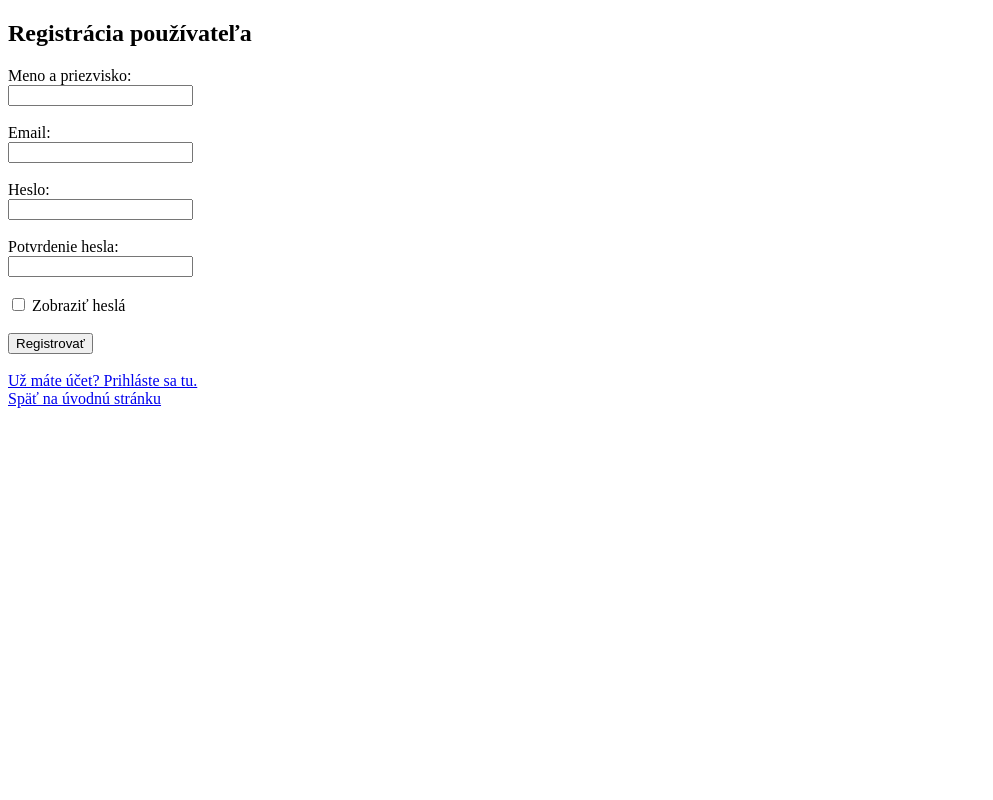
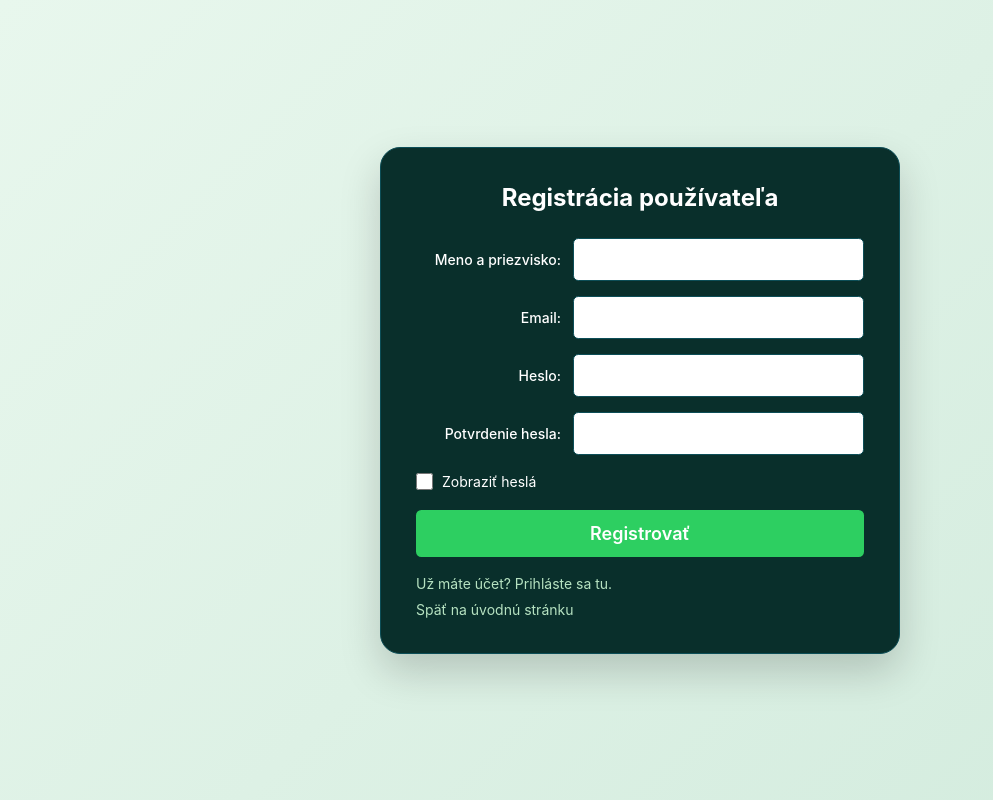
Before and after one commit to MatusHorvath555/STEP, a PHP site: page /STEP/public/register.php in a window 1280 px wide. Shown: the whole page, without its empty margins (0-993 px from the left). Run offline with PHP 8.4, Linux system fonts and the light colour scheme; some libraries are stand-ins or nearby versions.

Commit message:
doplnene o css

```diff
--- a/STEP/public/css/style.css
+++ b/STEP/public/css/style.css
@@ -1,205 +1,303 @@
-/* Základné nastavenie a bledo-zelené pozadie */
+ /*1. ZÁKLADNÉ NASTAVENIA */
+
 * {
     box-sizing: border-box;
     margin: 0;
     padding: 0;
-    font-family: 'Segoe UI', Tahoma, Geneva, Verdana, sans-serif;
+}
+
+html {
+    min-height: 100%;
 }
 
 body {
-    background: linear-gradient(135deg, #e6f4ea 0%, #ceebd6 100%);
+    min-height: 100vh;
+    padding: 30px 16px;
+
     display: flex;
     justify-content: center;
     align-items: center;
-    height: 100vh;
-    color: #f8fafc;
+
+    font-family: var(--font-hlavny);
+    color: var(--farba-text);
+
+    background: linear-gradient(
+        135deg,
+        #E8F7ED 0%,
+        #D2EBDD 100%
+    );
 }
 
-/* Hlavný tmavý tyrkysový kontajner */
+
+/* 2. REGISTRAČNÁ / PRIHLASOVACIA KARTA*/
+
 .login-container {
-    background: #092c28;
-    padding: 30px 35px;
+    width: 100%;
+    max-width: 520px;
+    padding: 35px;
+
+    background-color: #092F2B;
+    color: #FFFFFF;
+
+    border: 1px solid var(--farba-primarna);
     border-radius: 20px;
-    box-shadow: 0 20px 35px -10px rgba(0, 0, 0, 0.3);
-    width: 100%;
-    max-width: 420px;
-    border: 1px solid rgba(20, 184, 166, 0.3);
+
+    box-shadow: 0 18px 40px rgba(0, 0, 0, 0.18);
 }
 
-/* Horná lišta (Logo + Záložky) */
-.top-bar {
-    display: flex;
-    justify-content: space-between;
-    align-items: center;
-    margin-bottom: 24px;
-}
-
-.logo-step {
-    font-weight: 800;
-    font-size: 22px;
-    color: #10b981;
-    letter-spacing: 0.5px;
-}
-
-.tabs {
-    display: flex;
-    background: #041f1c;
-    border-radius: 20px;
-    padding: 3px;
-    border: 1px solid #0d5c53;
-}
-
-.tab {
-    padding: 6px 12px;
-    font-size: 12px;
-    font-weight: 500;
-    color: #94a3b8;
-    text-decoration: none;
-    border-radius: 16px;
-    transition: all 0.2s ease;
-}
-
-.tab.active {
-    background: #10b981;
-    color: #ffffff;
-}
 
 /* Nadpis */
+
 .login-container h2 {
-    margin-bottom: 20px;
-    font-size: 28px;
-    font-weight: 600;
-    color: #ffffff;
+    margin-bottom: 26px;
+
+    color: #FFFFFF;
+    font-size: var(--velkost-nadpis);
+    font-weight: 700;
     text-align: center;
 }
 
-/* Výber role (Študent / Pedagóg) */
-.section-label {
-    display: block;
-    font-size: 13px;
-    color: #94a3b8;
-    margin-bottom: 6px;
+
+
+/*3. SPRÁVY – ÚSPECH A CHYBA*/
+
+.alert {
+    padding: 12px 14px;
+    margin-bottom: 18px;
+
+    border-radius: var(--zaoblenie-tlacidlo);
+
+    font-size: 14px;
+    text-align: center;
 }
 
-.role-selector {
-    display: flex;
-    gap: 10px;
-    margin-bottom: 16px;
+.alert.error {
+    background-color: #FCE8E6;
+    color: #A12622;
 }
 
-.role-btn {
-    flex: 1;
-    padding: 10px;
-    background-color: #041f1c;
-    border: 1px solid #0d5c53;
-    border-radius: 10px;
-    color: #94a3b8;
-    font-size: 14px;
-    font-weight: 600;
-    cursor: pointer;
-    transition: all 0.2s ease;
+.alert.success {
+    background-color: #E3F5E9;
+    color: #176B36;
 }
 
-.role-btn.active {
-    background: #10b981;
-    color: #ffffff;
-    border-color: #10b981;
-    box-shadow: 0 4px 10px rgba(16, 185, 129, 0.3);
+
+/* 4. FORMULÁR*/
+
+.auth-form {
+    display: flex;
+    flex-direction: column;
+    gap: 15px;
+
+    width: 100%;
 }
 
-/* Vstupné políčka */
-.form-group {
-    margin-bottom: 16px;
+
+/* Jeden riadok – popis a políčko */
+
+.form-row {
+    display: grid;
+
+    grid-template-columns: 145px minmax(0, 1fr);
+
+    align-items: center;
+    gap: 12px;
+
+    width: 100%;
 }
 
-.form-group label {
-    display: block;
-    margin-bottom: 6px;
-    font-size: 13px;
-    color: #94a3b8;
+
+/* Popisy polí */
+
+.form-row label {
+    color: #FFFFFF;
+    font-size: 14px;
+    font-weight: 500;
+    text-align: right;
 }
 
-.form-group input {
+
+/* Vstupné políčka */
+
+.form-row input[type="text"],
+.form-row input[type="email"],
+.form-row input[type="password"] {
     width: 100%;
-    padding: 12px 16px;
-    background-color: #041f1c;
-    border: 1px solid #0d5c53;
-    border-radius: 10px;
-    font-size: 14px;
-    color: #ffffff;
+    min-width: 0;
+
+    padding: 11px 13px;
+
+    background-color: #FFFFFF;
+    color: #235860;
+
+    border: 1px solid var(--farba-primarna);
+    border-radius: var(--zaoblenie-tlacidlo);
+
+    font-family: var(--font-hlavny);
+    font-size: 15px;
+
     outline: none;
-    transition: all 0.2s ease;
+
+    transition: border-color 0.2s, box-shadow 0.2s;
 }
 
-.form-group input::placeholder {
-    color: #475569;
+
+/* Zvýraznenie aktívneho políčka */
+
+.form-row input:focus {
+    border-color: var(--farba-akcent);
+
+    box-shadow: 0 0 0 3px rgba(0, 141, 163, 0.2);
 }
 
-.form-group input:focus {
-    border-color: #14b8a6;
-    box-shadow: 0 0 0 3px rgba(20, 184, 166, 0.25);
+
+/* 5. ZOBRAZENIE HESIEL*/
+
+.form-checkbox-group {
+    display: flex;
+    align-items: center;
+    gap: 9px;
+
+    margin-top: 3px;
 }
 
-/* Hlavné tlačidlo Ďalej */
+.form-checkbox-group input[type="checkbox"] {
+    width: 17px;
+    height: 17px;
+
+    accent-color: var(--farba-tlacidlo-aktivne);
+
+    cursor: pointer;
+}
+
+.form-checkbox-group label {
+    color: #FFFFFF;
+    font-size: 14px;
+
+    cursor: pointer;
+}
+
+
+/* 6. REGISTRAČNÉ A PRIHLASOVACIE TLAČIDLO*/
+
 .btn-submit {
     width: 100%;
-    background: linear-gradient(135deg, #0d9488 0%, #10b981 100%);
-    color: white;
+
+    padding: 13px;
+    margin-top: 5px;
+
+    background-color: var(--farba-tlacidlo-aktivne);
+    color: #FFFFFF;
+
     border: none;
-    border-radius: 10px;
-    padding: 12px;
-    font-size: 15px;
+    border-radius: var(--zaoblenie-tlacidlo);
+
+    font-family: var(--font-hlavny);
+    font-size: var(--velkost-tlacidlo-prihlasenie);
     font-weight: 600;
+
     cursor: pointer;
-    transition: all 0.2s ease;
-    margin-top: 10px;
-    box-shadow: 0 4px 12px rgba(16, 185, 129, 0.3);
+
+    transition: background-color 0.2s, transform 0.2s;
 }
 
 .btn-submit:hover {
-    background: linear-gradient(135deg, #0f766e 0%, #0d9488 100%);
+    background-color: var(--farba-akcent);
+    transform: translateY(-1px);
 }
 
-/* Oddeľovač "alebo" */
-.divider {
-    text-align: center;
-    position: relative;
-    margin: 20px 0;
+
+/* 7. ODKAZY POD FORMULÁROM*/
+
+.auth-links {
+    display: flex;
+    flex-direction: column;
+    align-items: flex-start;
+    gap: 9px;
+
+    margin-top: 18px;
 }
 
-.divider::before {
-    content: "";
-    position: absolute;
-    top: 50%;
-    left: 0;
-    right: 0;
-    height: 1px;
-    background: #0d5c53;
+.auth-links a {
+    color: #B6E2C1;
+    font-size: 14px;
+
+    text-decoration: none;
+
+    transition: color 0.2s;
 }
 
-.divider span {
-    position: relative;
-    background: #092c28;
-    padding: 0 12px;
-    font-size: 12px;
-    color: #64748b;
+.auth-links a:hover {
+    color: #FFFFFF;
+    text-decoration: underline;
 }
 
-/* Tlačidlo pre QR kód */
-.btn-qr {
-    width: 100%;
-    background-color: #ffffff;
-    color: #092c28;
-    border: none;
-    border-radius: 10px;
-    padding: 12px;
-    font-size: 15px;
-    font-weight: 600;
-    cursor: pointer;
-    transition: all 0.2s ease;
-    box-shadow: 0 4px 10px rgba(0, 0, 0, 0.1);
+
+/*  8. MOBILNÉ ZOBRAZENIE */
+
+@media (max-width: 550px) {
+
+    body {
+        padding: 16px 10px;
+        align-items: flex-start;
+    }
+
+    .login-container {
+        padding: 25px 18px;
+    }
+
+    .login-container h2 {
+        font-size: 22px;
+    }
+
+    .form-row {
+        grid-template-columns: 1fr;
+        gap: 7px;
+    }
+
+    .form-row label {
+        text-align: left;
+    }
+
+    .auth-form {
+        gap: 12px;
+    }
+
+    .auth-links {
+        align-items: center;
+        text-align: center;
+    }
 }
 
-.btn-qr:hover {
-    background-color: #f1f5f9;
+
+/* Polia pre vytváranie úloh */
+.form-row select,
+.form-row textarea,
+.form-row input[type="date"] {
+    width: 100%;
+    min-width: 0;
+    box-sizing: border-box;
+    padding: 11px 13px;
+
+    background-color: #FFFFFF;
+    color: var(--farba-text);
+
+    border: 1px solid var(--farba-primarna);
+    border-radius: var(--zaoblenie-tlacidlo);
+
+    font-family: var(--font-hlavny);
+    font-size: 15px;
 }
+
+.form-row textarea {
+    min-height: 100px;
+    resize: vertical;
+}
+
+.form-row select:focus,
+.form-row textarea:focus,
+.form-row input[type="date"]:focus {
+    outline: none;
+    border-color: var(--farba-akcent);
+    box-shadow: 0 0 0 3px rgba(0, 141, 163, 0.15);
+}
--- a/STEP/public/register.php
+++ b/STEP/public/register.php
@@ -79,63 +79,66 @@ if ($_SERVER["REQUEST_METHOD"] == "POST") {
 
 <head>
   <meta charset="UTF-8">
-    <title>Registrácia</title>
+    <title>STEP - Registrácia</title>
+    <!-- Pripojenie CSS premenných a hlavného štýlu -->
+<link rel="stylesheet" href="css/premenne.css">
+<link rel="stylesheet" href="css/style.css">
 </head>
 
 <body>
 
+<main class="login-container">
         <h2>Registrácia používateľa</h2>
 
         <?php if ($message): ?>
-        <p>
+            <p class="alert">
                 <?php echo htmlspecialchars($message); ?>
             </p>
         <?php endif; ?>
 
-    <form method="POST">
+        <form method="POST" class="auth-form">
 
-        <label>Meno a priezvisko:</label><br>
-        <input type="text" name="name" required><br><br>
+    <section class="form-row">
+        <label for="name">Meno a priezvisko:</label>
+        <input type="text" id="name" name="name" required>
+    </section>
 
-        <label>Email:</label><br>
-        <input type="email" name="email" required><br><br>
+    <section class="form-row">
+        <label for="email">Email:</label>
+        <input type="email" id="email" name="email" required>
+    </section>
 
-        <label>Heslo:</label><br>
-        <input
-            id="password"
-            type="password"
-            name="password"
-            required
-        ><br><br>
+    <section class="form-row">
+        <label for="password">Heslo:</label>
+        <input type="password" id="password" name="password" required>
+    </section>
 
-        <label>Potvrdenie hesla:</label><br>
-        <input
-            id="confirm_password"
-            type="password"
-            name="confirm_password"
-            required
-        ><br><br>
+    <section class="form-row">
+        <label for="confirm_password">Potvrdenie hesla:</label>
+        <input type="password" id="confirm_password"
+               name="confirm_password" required>
+    </section>
 
-        <input
-            type="checkbox"
-            onclick="togglePassword()"
-        >
-        Zobraziť heslá
+    <section class="form-checkbox-group">
+        <input type="checkbox" id="show-pass" onclick="togglePassword()">
+        <label for="show-pass">Zobraziť heslá</label>
+    </section>
 
-        <br><br>
-
-        <button type="submit">
+    <button type="submit" class="btn-submit">
         Registrovať
     </button>
 
 </form>
+        <nav class="auth-links">
+            <a href="login.php">Už máte účet? Prihláste sa tu.</a>
+            <a href="index.php">Späť na úvodnú stránku</a>
+        </nav>
+    </main>
 
     <script>
         function togglePassword() {
-
             const password = document.getElementById("password");
             const confirmPassword = document.getElementById("confirm_password");
-
             const newType = password.type === "password" ? "text" : "password";
 
             password.type = newType;
@@ -143,13 +146,5 @@ if ($_SERVER["REQUEST_METHOD"] == "POST") {
         }
     </script>
 
-    <br>
-
-    <a href="login.php">Už máte účet? Prihláste sa tu.</a>
-
-    <br>
-
-    <a href="index.php">Späť na úvodnú stránku</a>
-
 </body>
 </html>
```
Also changed, not shown: STEP/public/create_task.php (+44 -24 lines), STEP/public/login.php (+41 -22 lines). Lines whose indentation alone changed are shown as unchanged.
